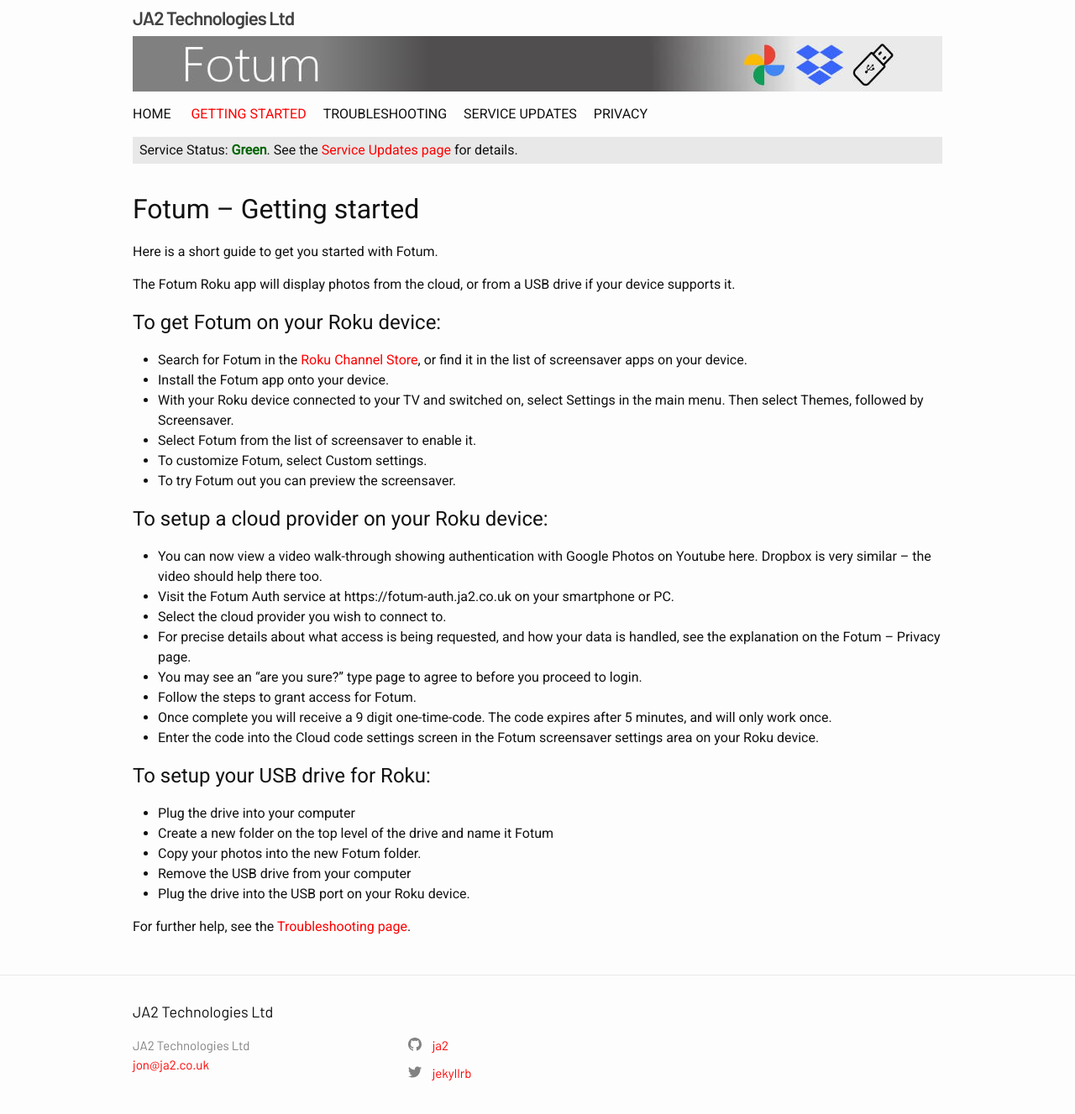
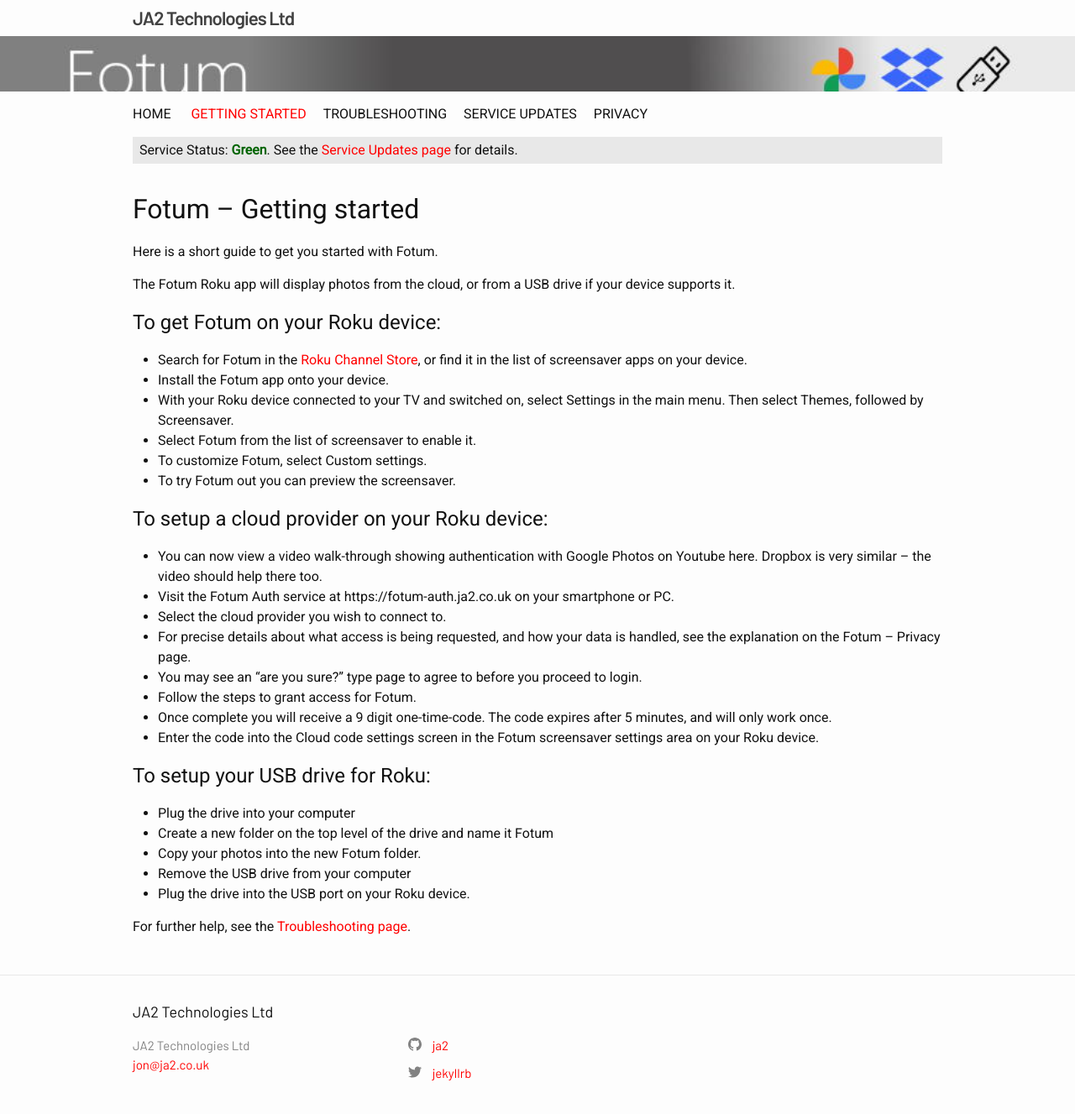
Before and after one commit to ja2/ja2.github.io, a Jekyll site: the page built from fotum/fotum-getting-started.markdown, in a window 1280 px wide and 1355 px high. Shown: the top 1327 px of the window at 84% size. Built offline with Jekyll 4.4.1, drawn with Linux system fonts in a browser that asks for light colours; some web fonts are replaced.

Commit message:
fotum styling wip

```diff
--- a/_includes/fotum-header.html
+++ b/_includes/fotum-header.html
@@ -12,18 +12,17 @@
 <div class="fotum-splash wrapper">
   <div class="fotum-splash-image"></div>
 </div>
-<div class="fotum-banner fotum-banner-withsplash wrapper">
+<div class="fotum-banner wrapper fotum-banner-withsplash">
   <div class="fotum-banner-image"></div>
 </div>
 {%- else -%}
-<div class="fotum-banner wrapper">
+<div class="fotum-banner wapper">
   <div class="fotum-banner-image"></div>
 </div>
 {%- endif -%}
 
   {%- if page_paths -%}
     <nav class="fotum-nav">
-      <div class="wrapper">
 
       <input type="checkbox" id="nav-trigger" class="nav-trigger" />
       <label for="nav-trigger">
@@ -34,6 +33,7 @@
         </span>
       </label>
 
+      <div class="wrapper">
         <div class="trigger">
           {%- for path in page_paths -%}
             {%- assign my_page = site.pages | where: "path", path | first -%}
--- a/_includes/fotum-status.html
+++ b/_includes/fotum-status.html
@@ -1,4 +1,6 @@
 
-<aside class="fotum-service wrapper">
-    Service Status: <span class="fotum-service-{{ site.fotum_status }}">{{ site.fotum_status | capitalize }}</span>. See the <a href="/software/fotum/service-updates">Service Updates page</a> for details.
-</aside>
+<div class="wrapper">
+    <aside class="fotum-service">
+        Service Status: <span class="fotum-service-{{ site.fotum_status }}">{{ site.fotum_status | capitalize }}</span>. See the <a href="/software/fotum/service-updates">Service Updates page</a> for details.
+    </aside>
+</div>
--- a/_includes/head.html
+++ b/_includes/head.html
@@ -1,7 +1,7 @@
 <head>
   <meta charset="utf-8">
   <meta http-equiv="X-UA-Compatible" content="IE=edge">
-  <meta name="viewport" content="width=device-width, initial-scale=1">
+  <meta name="viewport" id="viewport" content="initial-scale=1.0, maximum-scale=1.0, user-scalable=0, width=device-width, viewport-fit=cover" />
   {%- seo -%}
   <link rel="stylesheet" href="{{ "/assets/main.css" | relative_url }}">
   <link rel='stylesheet' id='kumle-fonts-css'  href='//fonts.googleapis.com/css?family=Barlow%3A300%2C300i%2C400%2C400i%2C500%2C500i%2C600%2C600i%2C700%2C700i%2C800%2C800i%7CPlayfair+Display%3A400%2C400i%2C700%2C700i%2C900%2C900i&#038;subset=latin%2Clatin-ext' type='text/css' media='all' />
--- a/_layouts/fotum-page.html
+++ b/_layouts/fotum-page.html
@@ -14,8 +14,6 @@
 
     <main class="page-content {% if page.custom_splash %} fotum-content-withsplash{% endif %}" aria-label="Content">
       <div class="wrapper">
-
-
         {{ content }}
       </div>
     </main>
--- a/_sass/minima/_base.scss
+++ b/_sass/minima/_base.scss
@@ -147,20 +147,20 @@
  * Wrapper
  */
  .wrapper {
-  max-width: -webkit-calc(#{$content-wide} - (#{$spacing-unit} * 2));
-  max-width:         calc(#{$content-wide} - (#{$spacing-unit} * 2));
+  width: -webkit-calc(#{$content-wide} - (#{$spacing-unit} * 2));
+  width:         calc(#{$content-wide} - (#{$spacing-unit} * 2));
   margin-right: auto;
   margin-left: auto;
   @extend %clearfix;
 
   @include media-query($on-smallscreen) {
-    max-width: -webkit-calc(#{$content-width} - (#{$spacing-unit} * 2));
-    max-width:         calc(#{$content-width} - (#{$spacing-unit} * 2));
+    width: -webkit-calc(#{$content-width} - (#{$spacing-unit} * 2));
+    width:         calc(#{$content-width} - (#{$spacing-unit} * 2));
   }
 
   @include media-query($on-laptop) {
-    max-width: -webkit-calc(#{$content-width} - (#{$spacing-unit}));
-    max-width: calc(#{$content-width} - (#{$spacing-unit}));
+    width: -webkit-calc(100vw - (#{$spacing-unit}));
+    width: calc(100vw - (#{$spacing-unit}));
     padding-right: $spacing-unit / 2;
     padding-left: $spacing-unit / 2;
   }
--- a/_sass/minima/_fotum.scss
+++ b/_sass/minima/_fotum.scss
@@ -29,8 +29,12 @@
 
 .fotum-banner {
   position: sticky;
-  width: 100%;
   top:0;
+
+  @include media-query($on-laptop) {
+    width: 100vw;
+    padding:0;
+  }
 
   &.fotum-banner-withsplash {
     margin-top: -304px;
@@ -41,6 +45,11 @@
       margin-top: -234px;
       margin-bottom: 183px;
     }
+
+    @include media-query($on-laptop) {
+      margin-top: calc(100vw * -0.315);
+      margin-bottom: calc(100vw * 0.245);
+    }
   }
 }
 .fotum-banner-image {
@@ -48,15 +57,22 @@
   background-size: cover;
   background-repeat: no-repeat;
   height: 66px;
-  width: 100%;
 
   @include media-query($on-smallscreen) {
     background-image: url("/assets/fotum/splashbanner_740.jpg");
     height: 51px;
   }
+
+  @include media-query($on-laptop) {
+    height: calc(100vw * 0.069);
+  }
 }
 .fotum-splash {
-  width: 100%;
+
+  @include media-query($on-laptop) {
+    width: 100vw;
+    padding:0;
+  }
 }
 .fotum-splash-image {
   background-image: url("/assets/fotum/splashbg_964.jpg");
@@ -68,6 +84,10 @@
   @include media-query($on-smallscreen) {
     background-image: url("/assets/fotum/splashbg_740.jpg");
     height: 416px;
+  }
+
+  @include media-query($on-laptop) {
+    height: calc(100vw * 0.56);
   }
 }
 
@@ -87,6 +107,11 @@
     width: 100%;
     padding: 4px 8px;
     background-color: $grey-color-light;
+
+
+    @include media-query($on-palm) {
+      margin-top: $spacing-unit;
+    }
 }
 .fotum-service-green{
     font-weight: 600;
@@ -107,6 +132,10 @@
 
   @include media-query($on-smallscreen) {
     min-height: calc(100vh - 331px);
+  }
+
+  @include media-query($on-laptop) {
+    min-height: calc(100vh - calc(100vw * 0.56));
   }
 }
 
@@ -168,6 +197,10 @@
 
     @include media-query($on-smallscreen) {
       top: 51px;
+    }
+
+    @include media-query($on-laptop) {
+      top: calc(100vw * 0.069);
     }
 
     @include media-query($on-palm) {
```
Lines whose indentation alone changed are shown as unchanged.
